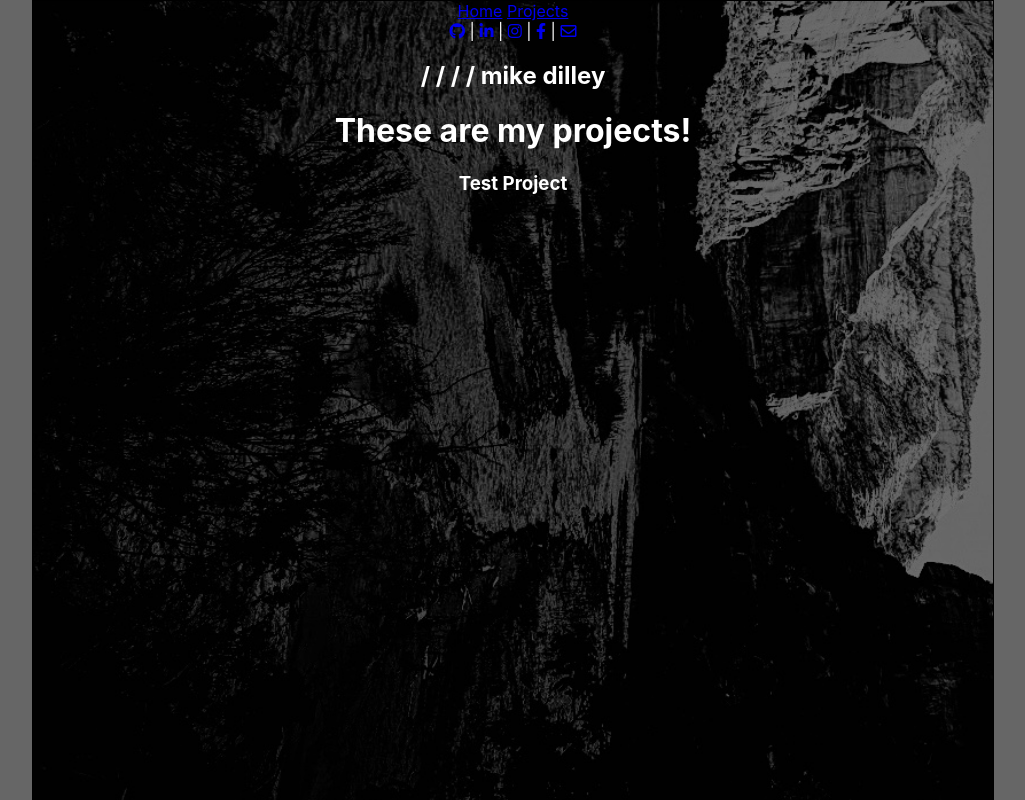
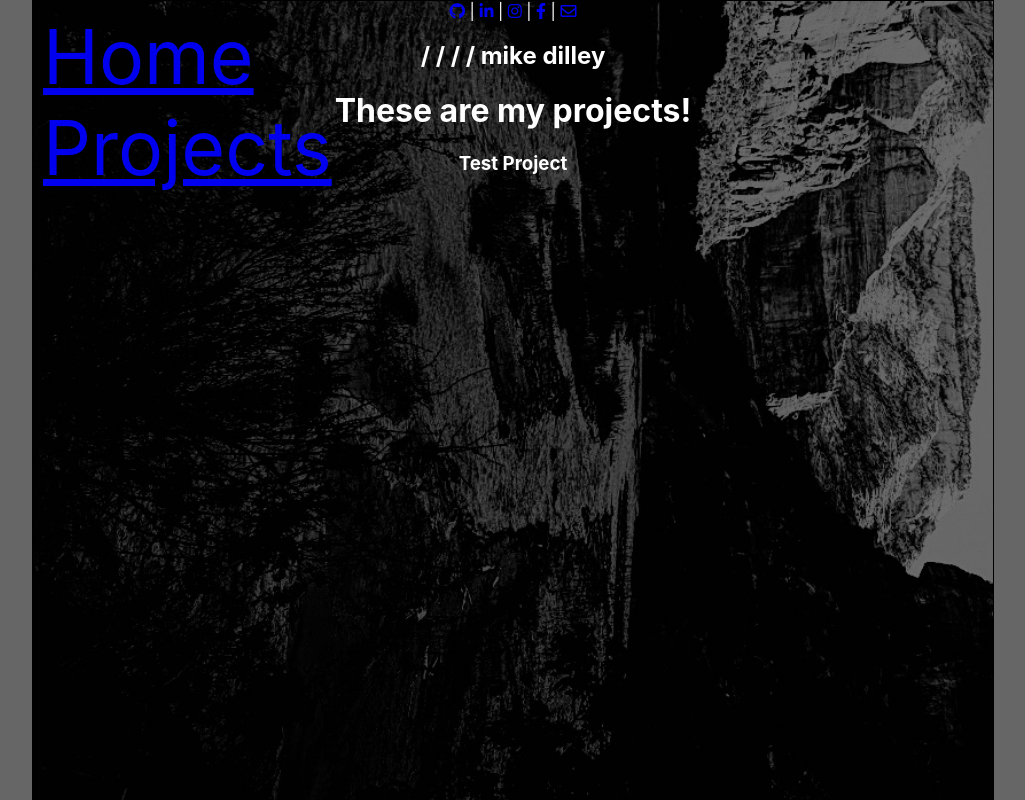
Before and after one commit to mddilley/portfolio-site, a React (Create React App) app: page / in a window 1280 px wide. Shown: the top 800 px of the page, without its empty margins (127-1152 px from the left). Built offline with nearby package versions, Linux system fonts and the light colour scheme.

Commit message:
Add styling from local project for TopBar component, add .top-left to App.css

```diff
--- a/src/App.css
+++ b/src/App.css
@@ -74,3 +74,16 @@ body {
   text-align: center;
   vertical-align: middle;
 }
+
+/* sections */
+
+.top-left {
+  text-align: left;
+  font-size: 4.7em;
+  position: absolute;
+  top: 0;
+  left: 0;
+  float: left;
+  margin: 10px 0 0 10px;
+  z-index: 2;
+}
--- a/src/Components/TopBar.js
+++ b/src/Components/TopBar.js
@@ -1,12 +1,10 @@
 import React from 'react'
 
 function TopBar() {
-  return <div>
-          <a href="#home">Home</a>
-          <span> </span>
+  return <div className="top-left">
+          <a href="#home">Home</a><br/>
           <a href="#projects">Projects</a>
          </div>
-
 }
 
 export default TopBar;
```
